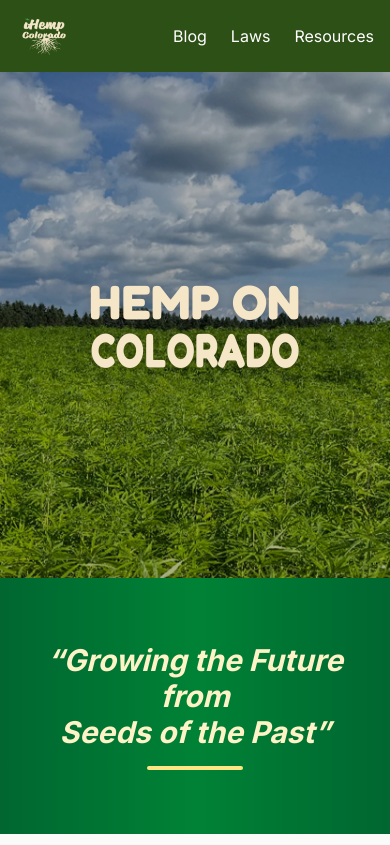
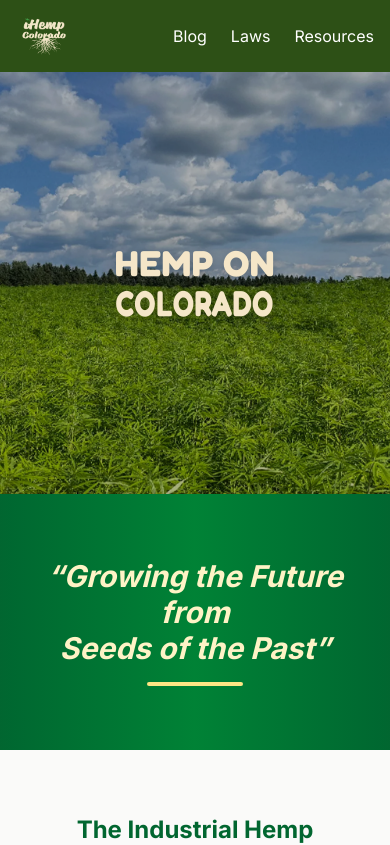
Before and after one commit to dcnotpc/ihemp-template, a Next.js app in the folder ihemp-template/: page / in a window 390 px wide. Shown: the top 845 px of the page. Built offline with nearby package versions, Linux system fonts and the light colour scheme.

Commit message:
Further shorten hero section for mobile: h-[50vh] sm:h-[55vh] md:h-[60vh], smaller font sizes

```diff
--- a/ihemp-template/src/app/page.tsx
+++ b/ihemp-template/src/app/page.tsx
@@ -4,7 +4,7 @@ import Countdown from '@/components/Countdown'
 export default function Home() {
   return (
     <div>
-      <section className="relative w-full h-[60vh] flex items-center justify-center">
+      <section className="relative w-full h-[50vh] sm:h-[55vh] md:h-[60vh] flex items-center justify-center">
         <img src="/images/hemp-field.webp" alt="Hemp fiber field" className="absolute inset-0 w-full h-full object-cover" />
         <div className="absolute inset-0 bg-black/30" />
         <div className="relative z-10 text-center px-4">
--- a/ihemp-template/src/components/HeroTitle.tsx
+++ b/ihemp-template/src/components/HeroTitle.tsx
@@ -28,12 +28,12 @@ export default function HeroTitle() {
       className="font-bold tracking-wider drop-shadow-lg flex flex-col items-center"
       style={{ fontFamily: 'var(--font-fredoka)', color: '#F5E6C8' }}
     >
-      <span ref={hempRef} className="block text-5xl sm:text-6xl md:text-7xl">
+      <span ref={hempRef} className="block text-4xl sm:text-5xl md:text-6xl lg:text-7xl">
         HEMP ON
       </span>
       <span
         ref={stateRef}
-        className="block text-5xl sm:text-6xl md:text-7xl uppercase whitespace-nowrap"
+        className="block text-4xl sm:text-5xl md:text-6xl lg:text-7xl uppercase whitespace-nowrap"
         style={{ transform: transformStyle, transformOrigin: 'center top' }}
       >
         {stateConfig.name}
```
